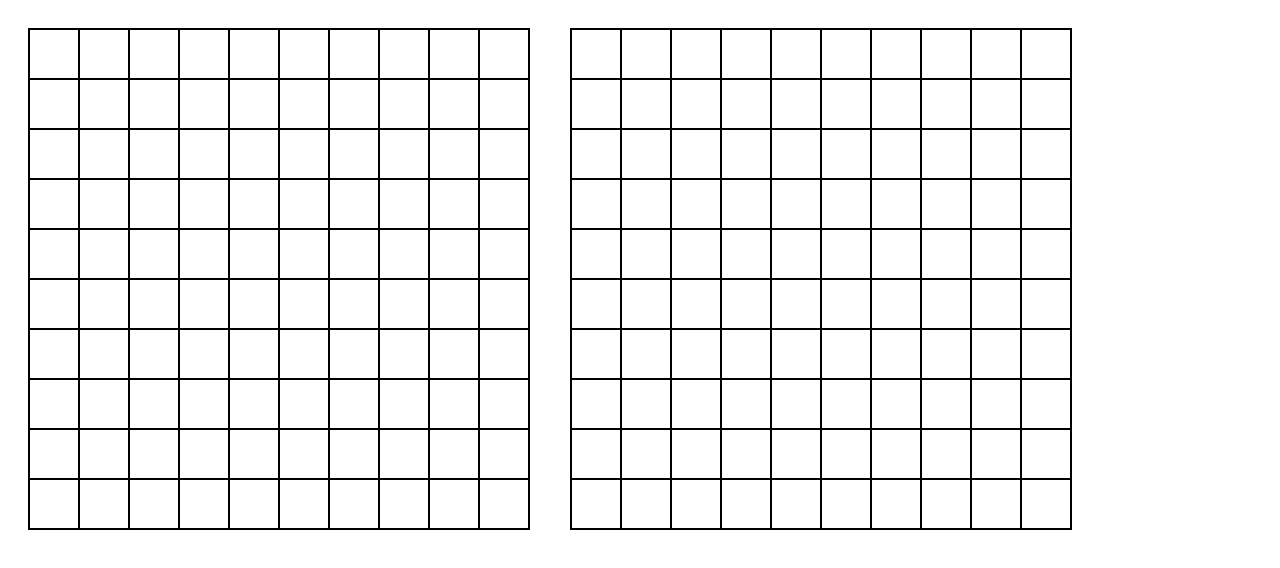
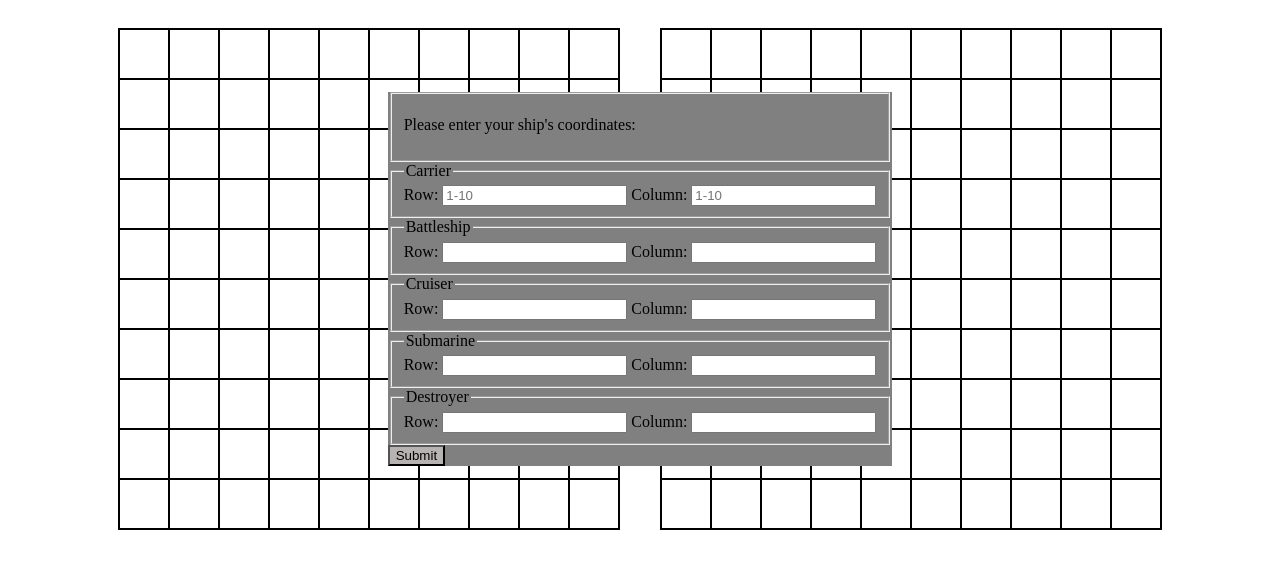
Before and after one commit to justinrkinsman/battleship, a website built with webpack: page dist/index.html in a window 1280 px wide. Built offline with Linux system fonts and the light colour scheme.

Commit message:
Add input field for player coordinates

```diff
--- a/src/index.js
+++ b/src/index.js
@@ -1,6 +1,5 @@
-window.addEventListener('load', (event) => {
-    console.log('It wotks')
-})
+/*window.addEventListener('load', (event) => {
+})*/
 
 //const { container } = require("webpack")
 
--- a/src/style.css
+++ b/src/style.css
@@ -15,4 +15,20 @@
 
 body {
     display: flex;
+    justify-content: center;
+    align-items: center;
 }
+
+#enterCoordinates {
+    position: absolute;
+    z-index: 1;
+    background-color: gray;
+}
+
+.invisible {
+    display: none;
+}
+
+button {
+    background-color: rgb(184, 179, 179)
+}
```
Also changed, not shown: dist/index.html, dist/main.js.
